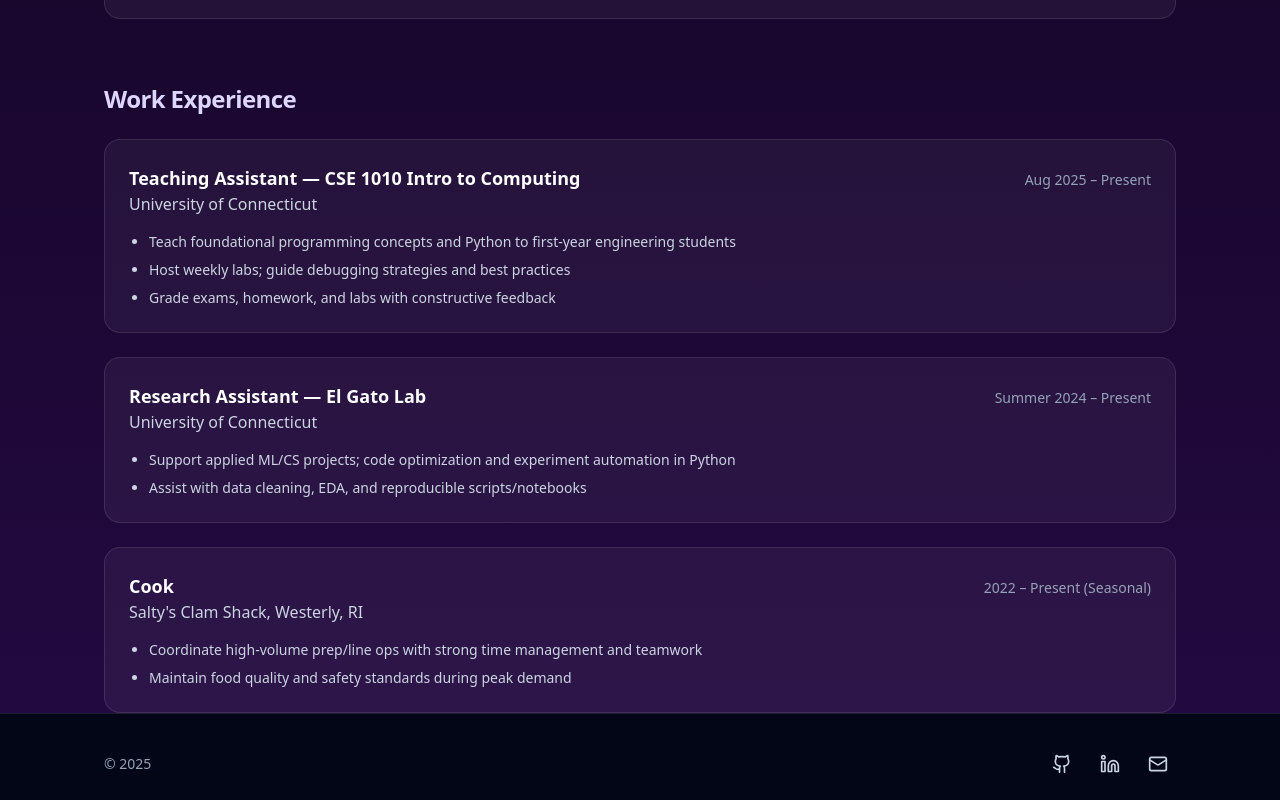
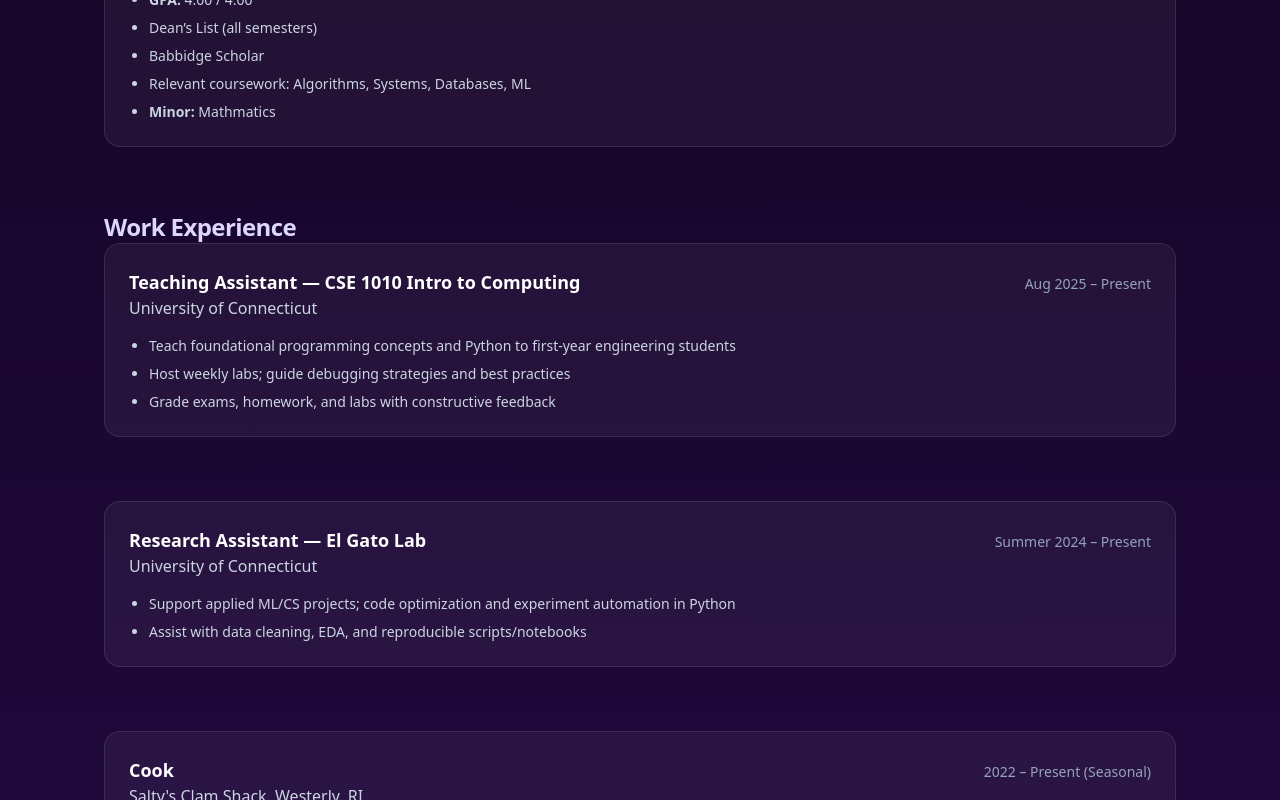
Before and after one commit to t-robarge/t-robarge.github.io, a React (Vite) app: page /about in a window 1280 px wide. Shown: the part 900-1700 px from the top of the page. Built offline with nearby package versions, Linux system fonts and the light colour scheme.

Commit message:
updated spacing in about page

```diff
--- a/src/pages/About.tsx
+++ b/src/pages/About.tsx
@@ -99,10 +99,11 @@
 /** ---------- Page ---------- */
 export default function About() {
   return (
-    <section className="bg-gradient-to-b from-[#12061f] via-[#18062c] to-[#220940]">
+    <section className="bg-gradient-to-b from-[#12061f] via-[#18062c] to-[#220940]
+      section-y">
       <Container>
         {/* Centered About intro (matches Projects header style) */}
-        <header className="mb-12 text-center">
+        <header className="header-stack text-center">
           <h2 className="text-4xl font-extrabold tracking-tight text-violet-300">About Me</h2>
           <p className="mt-3 max-w-3xl mx-auto text-violet-200">
             I’m a computer science student focused on refining my skills in data analysis, machine learning, and software development.
@@ -190,7 +191,7 @@
         {/* Work Experience */}
         <div className="mt-16">
           <h3 className="text-2xl font-semibold tracking-tight text-violet-200">Work Experience</h3>
-          <ol className="mt-6 space-y-6">
+          <ol className="stack">
             {experience.map((e) => (
               <li key={e.role} className="rounded-2xl border border-white/10 bg-white/5 p-6">
                 <div className="flex flex-col gap-1 sm:flex-row sm:items-baseline sm:justify-between">
```
